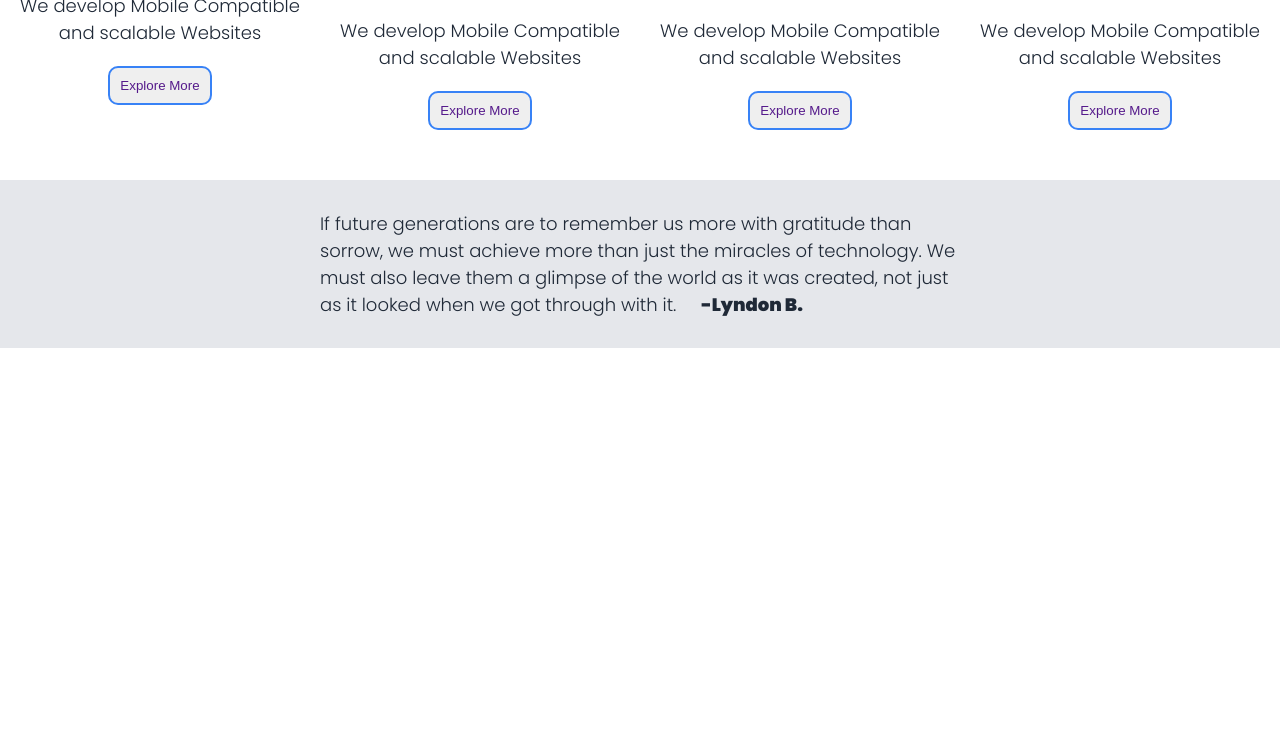
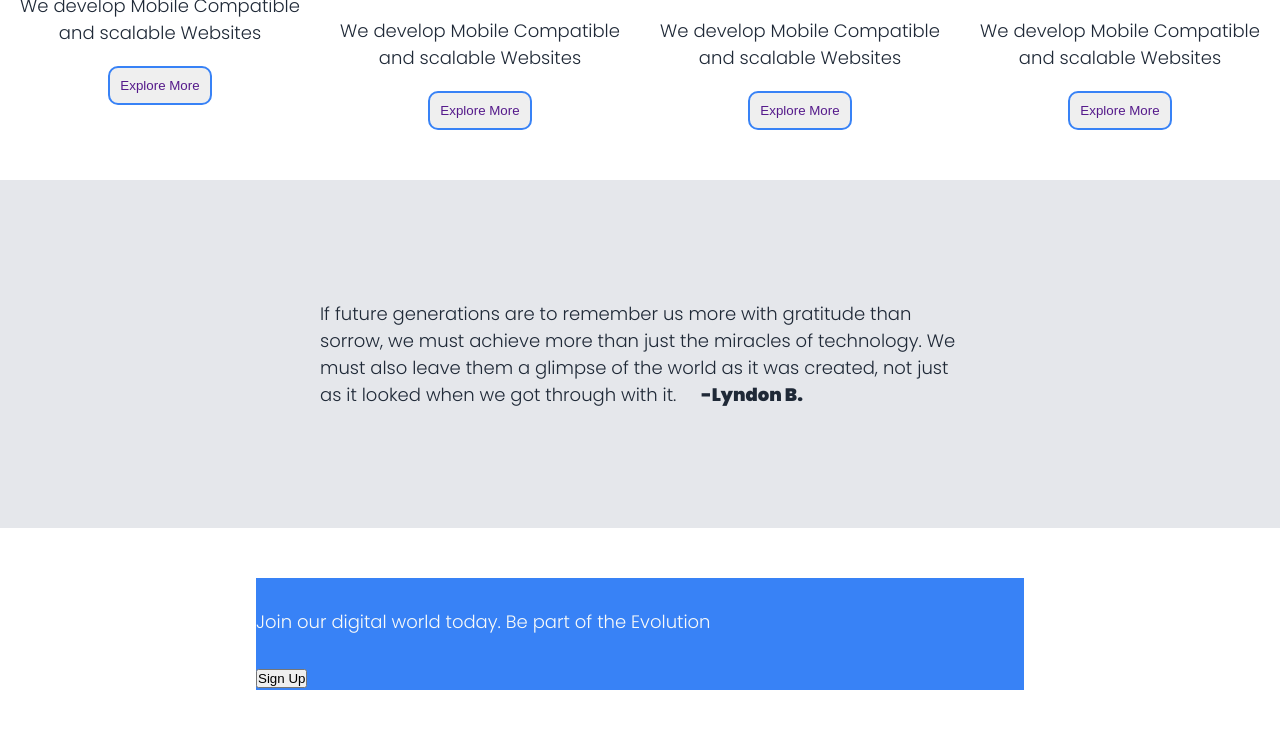
Before and after one commit to Kama95/DigiGen24, a plain HTML site: page index.html in a window 1280 px wide. Shown: the part 1106-1846 px from the top of the page. Before the commit the page ends 1454 px from the top, so only its background shows below. Drawn offline with Linux system fonts and the light colour scheme.

Commit message:
Add footer and call to action text to page style page align call to action container

```diff
--- a/index.html
+++ b/index.html
@@ -97,6 +97,13 @@
 </div>
 
 </section>
+<footer class="footerSection"> </footer>
+<div class="footerContainer">
+    <div class="callToAction">
+        <p class="Call"> Join our digital world today. Be part of the Evolution </p>
+        <button> Sign Up </button>
+    </div>
+</div>
 
 </body>
 </html>
--- a/style.css
+++ b/style.css
@@ -149,9 +149,21 @@ padding: 10px;}
 .quote p{
     color: var(---DarkBckrnd);
     width: 50%;
+    margin: 120px;
 }
 span {
     font-weight: bold;
     margin: 20px;
     margin-top: ;
 }
+
+
+.footerContainer{display: flex;
+justify-content: center;
+align-items: center;}
+
+.callToAction {
+    width: 60%;
+    background-color: var(---Button);
+    margin: 50px;
+}
```
